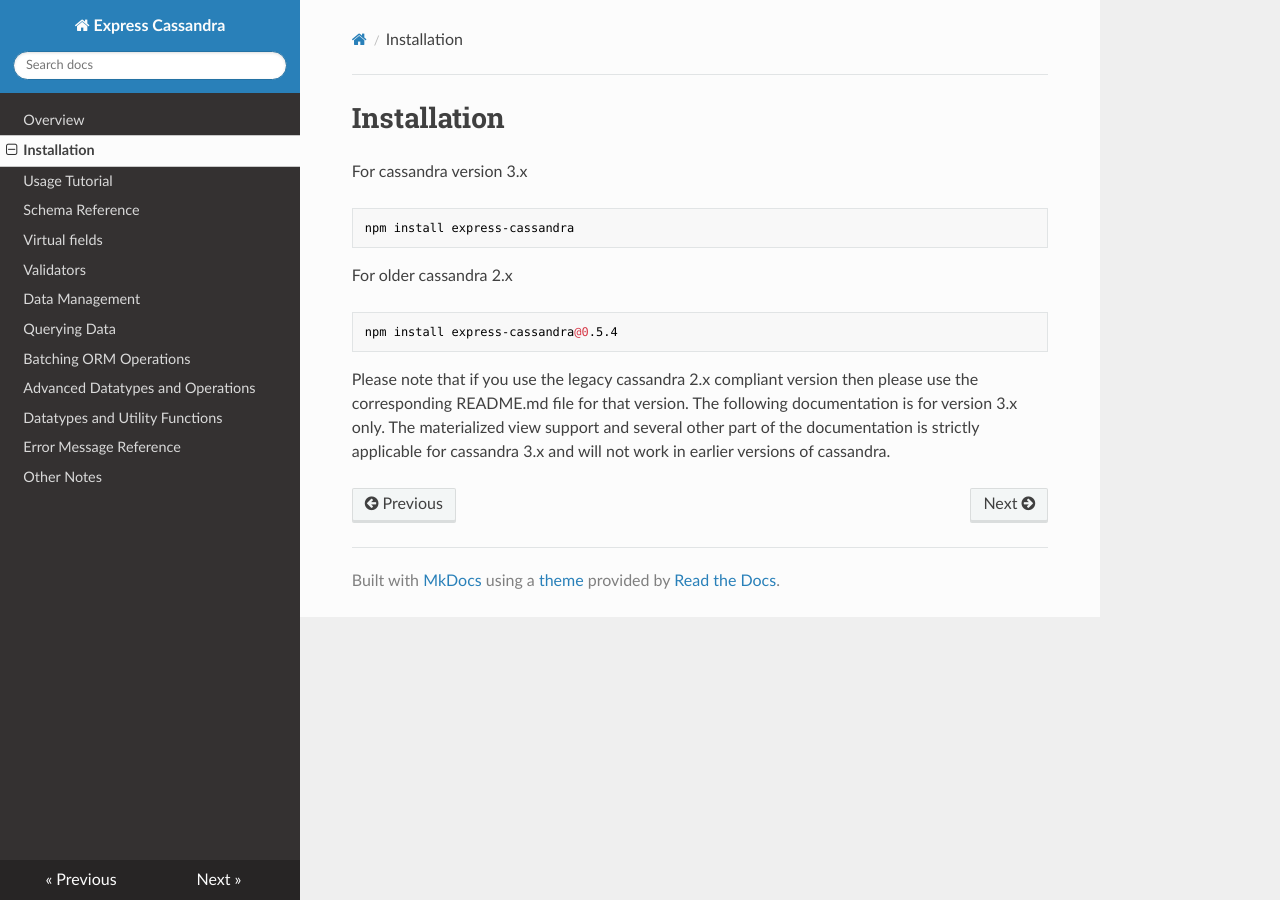
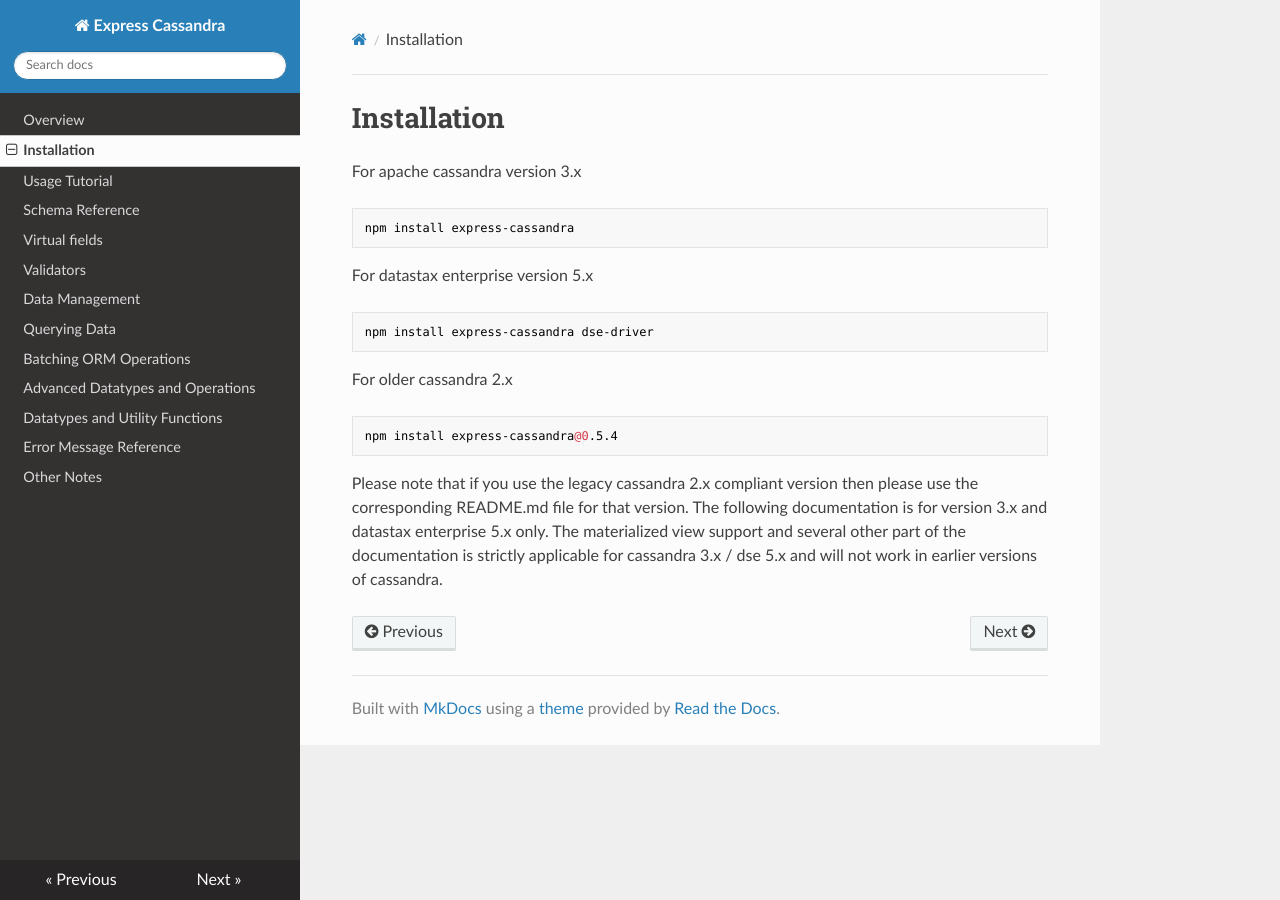
Before and after one commit to masumsoft/express-cassandra, an MkDocs documentation site: the page built from docs/installation.md, in a window 1280 px wide. Built offline with MkDocs 1.6.1, drawn with Linux system fonts in a browser that asks for light colours; nearby versions of some CDN libraries; old or Windows-style settings are respelled for this version of MkDocs.

```diff
--- a/docs/installation.md
+++ b/docs/installation.md
@@ -1,11 +1,15 @@
 # Installation
 
-For cassandra version 3.x
+For apache cassandra version 3.x
 
     npm install express-cassandra
+
+For datastax enterprise version 5.x
+
+    npm install express-cassandra dse-driver
 
 For older cassandra 2.x
 
     npm install express-cassandra@0.5.4
 
-Please note that if you use the legacy cassandra 2.x compliant version then please use the corresponding README.md file for that version. The following documentation is for version 3.x only. The materialized view support and several other part of the documentation is strictly applicable for cassandra 3.x and will not work in earlier versions of cassandra.
+Please note that if you use the legacy cassandra 2.x compliant version then please use the corresponding README.md file for that version. The following documentation is for version 3.x and datastax enterprise 5.x only. The materialized view support and several other part of the documentation is strictly applicable for cassandra 3.x / dse 5.x and will not work in earlier versions of cassandra.
--- a/package.json
+++ b/package.json
@@ -4,15 +4,16 @@
   "dependencies": {
     "async": "^1.0.0",
     "bluebird": "^3.4.6",
+    "cassandra-driver": "^3.2.2",
     "chai": "^3.5.0",
     "check-types": "^1.4.0",
     "debug": "^2.2.0",
     "deep-diff": "^0.3.4",
-    "dse-driver": "~1.2.0",
     "lodash": "^4.14.2",
     "object-hash": "1.1.4",
     "readdirp": "^2.1.0",
-    "readline-sync": "^1.4.4"
+    "readline-sync": "^1.4.4",
+    "try-require": "^1.2.1"
   },
   "devDependencies": {
     "babel-cli": "^6.11.4",
```
Also changed, not shown: README.md (+11 -3 lines), docs/index.md (+5 -1 lines), docs/notes.md (+1 -1 lines), 4 other files.
